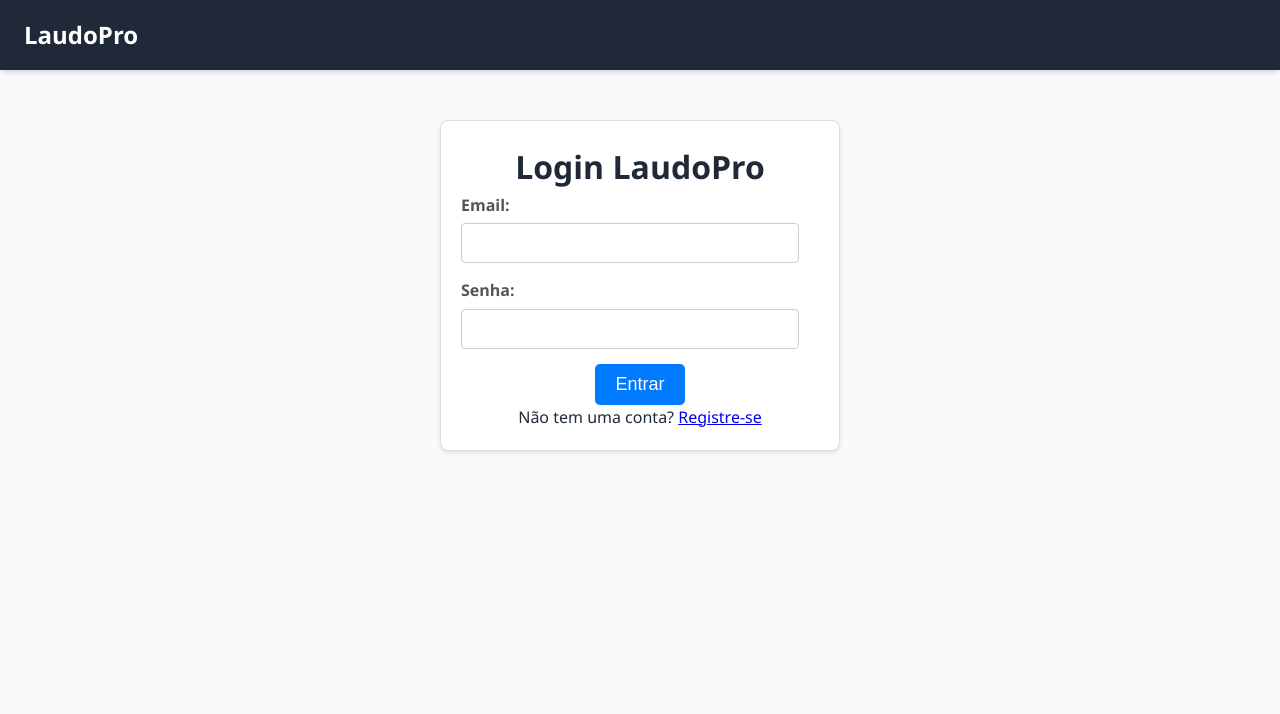
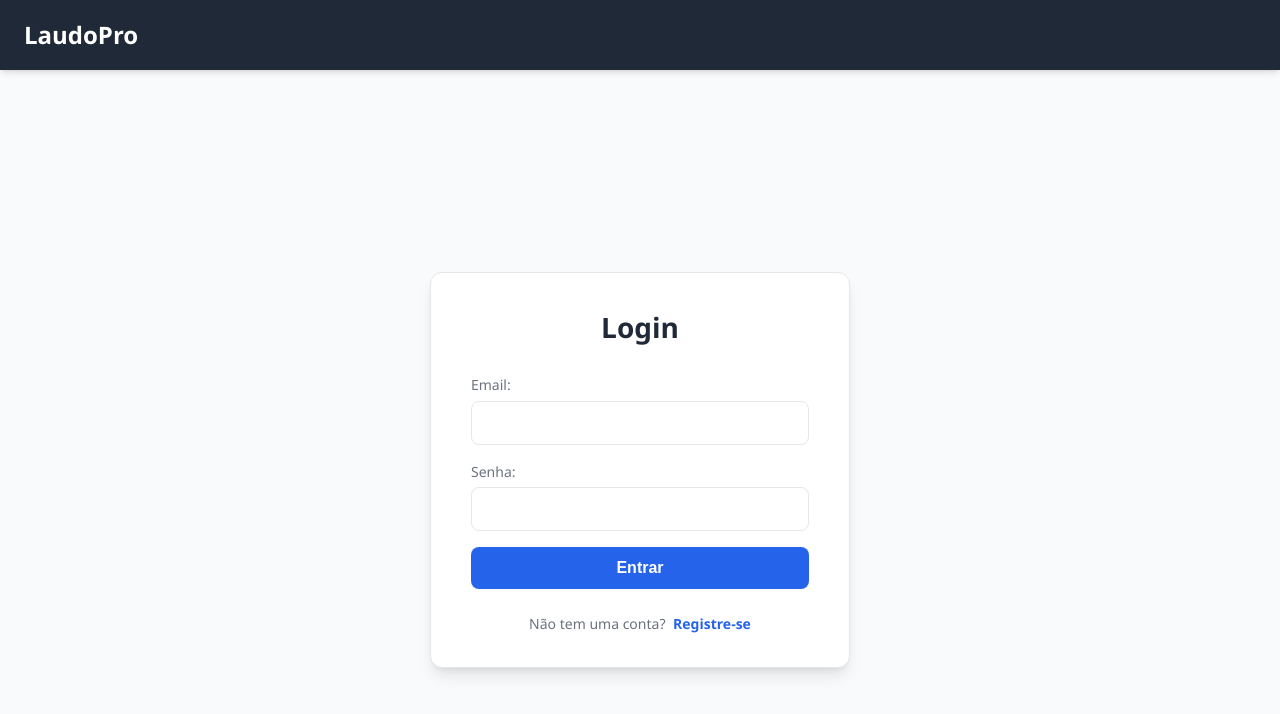
Before and after one commit to gustavo1902/LaudoPro, an Angular app in the folder frontend/: page /login in a window 1280 px wide. Shown: the top 714 px of the page. Built offline with nearby package versions, Linux system fonts and the light colour scheme.

Commit message:
refactor (login): estrutura

```diff
--- a/frontend/src/app/auth/login/login.css
+++ b/frontend/src/app/auth/login/login.css
@@ -1,62 +1,92 @@
 .login-container {
-  max-width: 400px;
-  margin: 50px auto;
-  padding: 20px;
-  border: 1px solid #ddd;
-  border-radius: 8px;
-  box-shadow: 0 2px 4px rgba(0, 0, 0, 0.1);
-  background-color: #fff;
+  display: flex;
+  align-items: center;
+  justify-content: center;
+  min-height: 100vh;
+  padding: var(--spacing-4);
+}
+
+.login-card {
+  width: 100%;
+  max-width: 420px;
+  padding: 2rem 2.5rem;
+  border: 1px solid var(--color-border);
+  border-radius: var(--border-radius-lg);
+  box-shadow: var(--shadow-lg);
+  background-color: var(--color-bg-white);
+}
+
+.login-card__title {
+  text-align: center;
+  margin-bottom: var(--spacing-6);
+  color: var(--color-text-primary);
+  font-size: 1.75rem;
+  font-weight: 700;
+}
+
+.form-group {
+  margin-bottom: var(--spacing-4);
+  text-align: left;
+}
+
+.form-group__label {
+  display: block;
+  margin-bottom: var(--spacing-1);
+  font-weight: 500;
+  color: var(--color-text-secondary);
+  font-size: 0.875rem;
+}
+
+.form-group__input {
+  width: 100%;
+  padding: 0.75rem;
+  border: 1px solid var(--color-border);
+  border-radius: var(--border-radius-md);
+  font-size: 1rem;
+  transition: all 0.2s ease;
+}
+
+.form-group__input:focus {
+  outline: none;
+  border-color: var(--color-primary);
+  box-shadow: 0 0 0 3px rgba(37, 99, 235, 0.2);
+}
+
+.login-form__submit {
+  width: 100%;
+  padding-top: 0.75rem;
+  padding-bottom: 0.75rem;
+  font-size: 1rem;
+}
+
+.login-card__footer {
+  margin-top: var(--spacing-6);
+  font-size: 0.875rem;
+  color: var(--color-text-secondary);
   text-align: center;
 }
 
-.login-container h2 {
-  margin-bottom: 20px;
-  color: #333;
+.link-registro {
+  font-weight: 600;
+  color: var(--color-primary);
+  text-decoration: none;
+  margin-left: var(--spacing-1);
+  transition: text-decoration 0.2s ease;
 }
 
-.form-group {
-  margin-bottom: 15px;
-  text-align: left;
+.link-registro:hover {
+  text-decoration: underline;
 }
 
-.form-group label {
-  display: block;
-  margin-bottom: 5px;
-  font-weight: bold;
-  color: #555;
+.alert {
+  padding: var(--spacing-4);
+  margin-bottom: var(--spacing-4);
+  border-radius: var(--border-radius-md);
+  border: 1px solid transparent;
+  text-align: center;
 }
-
-.form-group input[type="email"],
-.form-group input[type="password"] {
-  width: calc(100% - 20px);
-  padding: 10px;
-  border: 1px solid #ccc;
-  border-radius: 4px;
-  font-size: 16px;
+.alert--danger {
+  background-color: #fee2e2;
+  color: var(--color-danger);
+  border-color: #fca5a5;
 }
-
-button[type="submit"] {
-  background-color: #007bff;
-  color: white;
-  padding: 10px 20px;
-  border: none;
-  border-radius: 5px;
-  cursor: pointer;
-  font-size: 18px;
-  transition: background-color 0.3s ease;
-}
-
-button[type="submit"]:hover:not(:disabled) {
-  background-color: #0056b3;
-}
-
-button[type="submit"]:disabled {
-  background-color: #cccccc;
-  cursor: not-allowed;
-}
-
-.error-message {
-  color: #dc3545;
-  margin-top: 10px;
-  font-size: 14px;
-}
--- a/frontend/src/app/auth/login/login.html
+++ b/frontend/src/app/auth/login/login.html
@@ -1,34 +1,30 @@
 <div class="login-container">
   <div class="login-card">
-    <h1 class="text-3xl font-bold text-center mb-6">Login LaudoPro</h1>
+    <h1 class="login-card__title">Login</h1>
 
-    <div *ngIf="errorMessage" class="error-message mb-4" role="alert">
+    <div *ngIf="errorMessage" class="alert alert--danger" role="alert">
       {{ errorMessage }}
     </div>
 
-    <form (ngSubmit)="onSubmit()">
+    <form (ngSubmit)="onSubmit()" class="login-form">
       <div class="form-group">
-        <label for="email">Email:</label>
-        <input id="email" type="email" [(ngModel)]="email" name="email" required
-               class="form-input">
+        <label for="email" class="form-group__label">Email:</label>
+        <input id="email" type="email" [(ngModel)]="email" name="email" required class="form-group__input">
       </div>
       <div class="form-group">
-        <label for="senha">Senha:</label>
-        <input id="senha" type="password" [(ngModel)]="senha" name="senha" required
-               class="form-input">
+        <label for="senha" class="form-group__label">Senha:</label>
+        <input id="senha" type="password" [(ngModel)]="senha" name="senha" required class="form-group__input">
       </div>
-      <button type="submit" class="btn-primary w-full">
+      <button type="submit" class="button button--primary login-form__submit">
         Entrar
       </button>
     </form>
 
-    <div class="mt-4 text-center">
-      <p class="text-sm text-gray-600">
-        Não tem uma conta?
-        <a routerLink="/registro" class="font-medium text-blue-600 hover:text-blue-500">
-          Registre-se
-        </a>
-      </p>
+    <div class="login-card__footer">
+      <span>Não tem uma conta?</span>
+      <a routerLink="/registro" class="link-registro">
+        Registre-se
+      </a>
     </div>
 
   </div>
```
